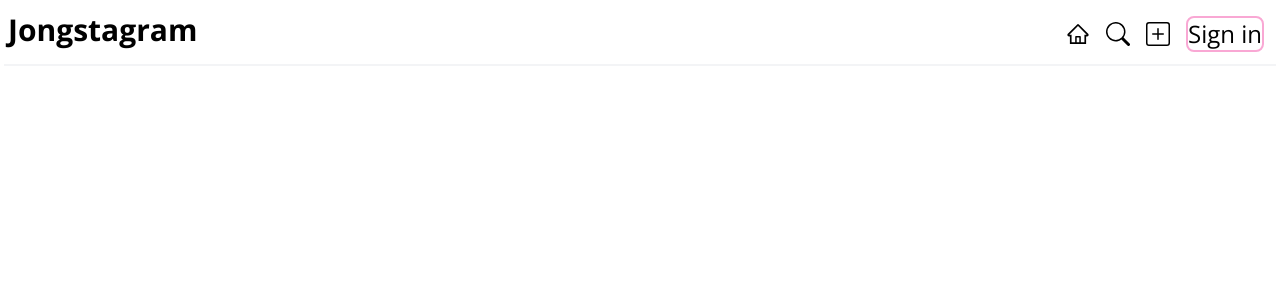
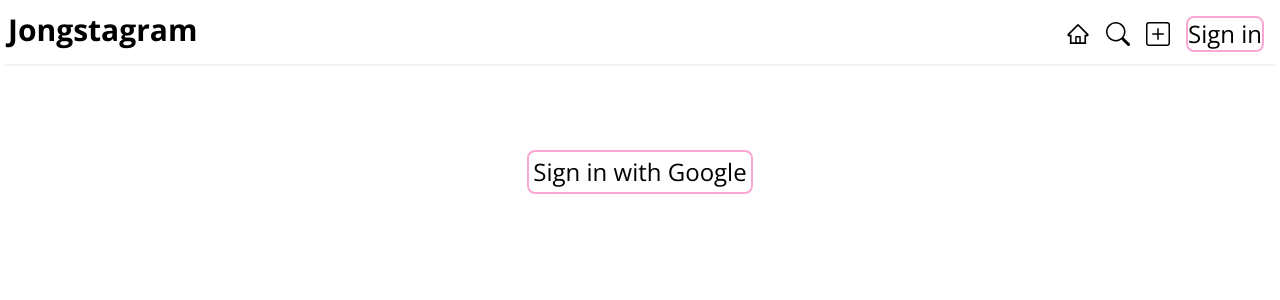
Before and after one commit to Amjong/jongstagram, a Next.js app: page / in a window 1280 px wide. Shown: the top 300 px of the page. Built offline with nearby package versions, Linux system fonts and the light colour scheme.

Commit message:
page.tsx: Added Sign in button to main page

```diff
--- a/src/app/page.tsx
+++ b/src/app/page.tsx
@@ -1,5 +1,11 @@
 import Image from 'next/image';
 
 export default function Home() {
-  return <main className=''></main>;
+  return (
+    <main className='flex flex-col items-center'>
+      <button className='rounded-lg border-2 border-pink-300 text-2xl mt-20 p-1'>
+        Sign in with Google
+      </button>
+    </main>
+  );
 }
```
